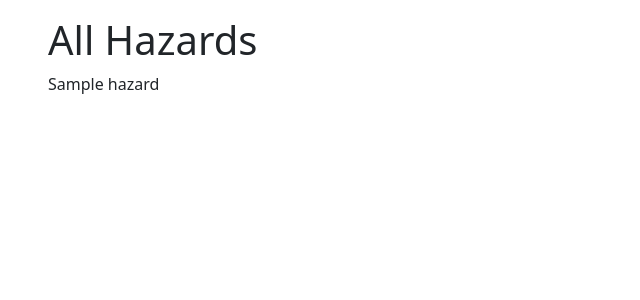
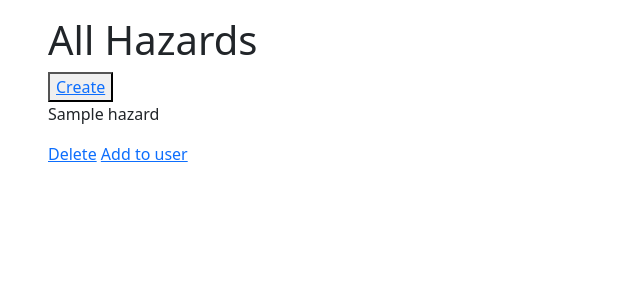
Before and after one commit to KennethWeiss/confined_spaces, a Flask app: template confined_spaces/flask_app/templates/display_hazards.html in a window 1280 px wide. Shown: the part 66-366 px from the top of the page, without its empty margins (0-640 px from the left). Run offline with Flask 3, Linux system fonts and the light colour scheme; the template is opened without the code that fills it: most values are stand-ins (such as "Sample title", 1, 10 or a date in 2020).

Commit message:
cleaner create hazard and delete

```diff
--- a/confined_spaces/flask_app/models/hazard.py
+++ b/confined_spaces/flask_app/models/hazard.py
@@ -24,3 +24,9 @@ class Hazard:
         query = "INSERT INTO hazards (name, description) VALUE (%(name)s, %(description)s);"
         results = connectToMySQL(cls.db).query_db(query, data)
         return results
+
+    @classmethod
+    def delete_hazard(cls, data):
+        query = "DELETE FROM hazards WHERE id = %(id)s;"
+        results = connectToMySQL(cls.db).query_db(query, data)
+        return results
--- a/confined_spaces/flask_app/templates/display_hazards.html
+++ b/confined_spaces/flask_app/templates/display_hazards.html
@@ -1,12 +1,15 @@
 {% extends 'base.html' %}
 {% block title %}
-    The Display Hazards
+The Display Hazards
 {% endblock %}
 {% block body %}
 <h1>All Hazards</h1>
+<span>
+    <button><a href="/createhazard">Create</a></button>
+</span>
 {% for hazard in hazards%}
 <p>{{hazard.name}}</p>
-<div>
-</div>
+<a href="/deletehazard/{{hazard.id}}">Delete</a>
+<a href="/add_hazard_to_user">Add to user</a>
 {% endfor %}
 {% endblock %}
```
Also changed, not shown: confined_spaces/flask_app/controllers/hazards.py (+9 -1 lines).
